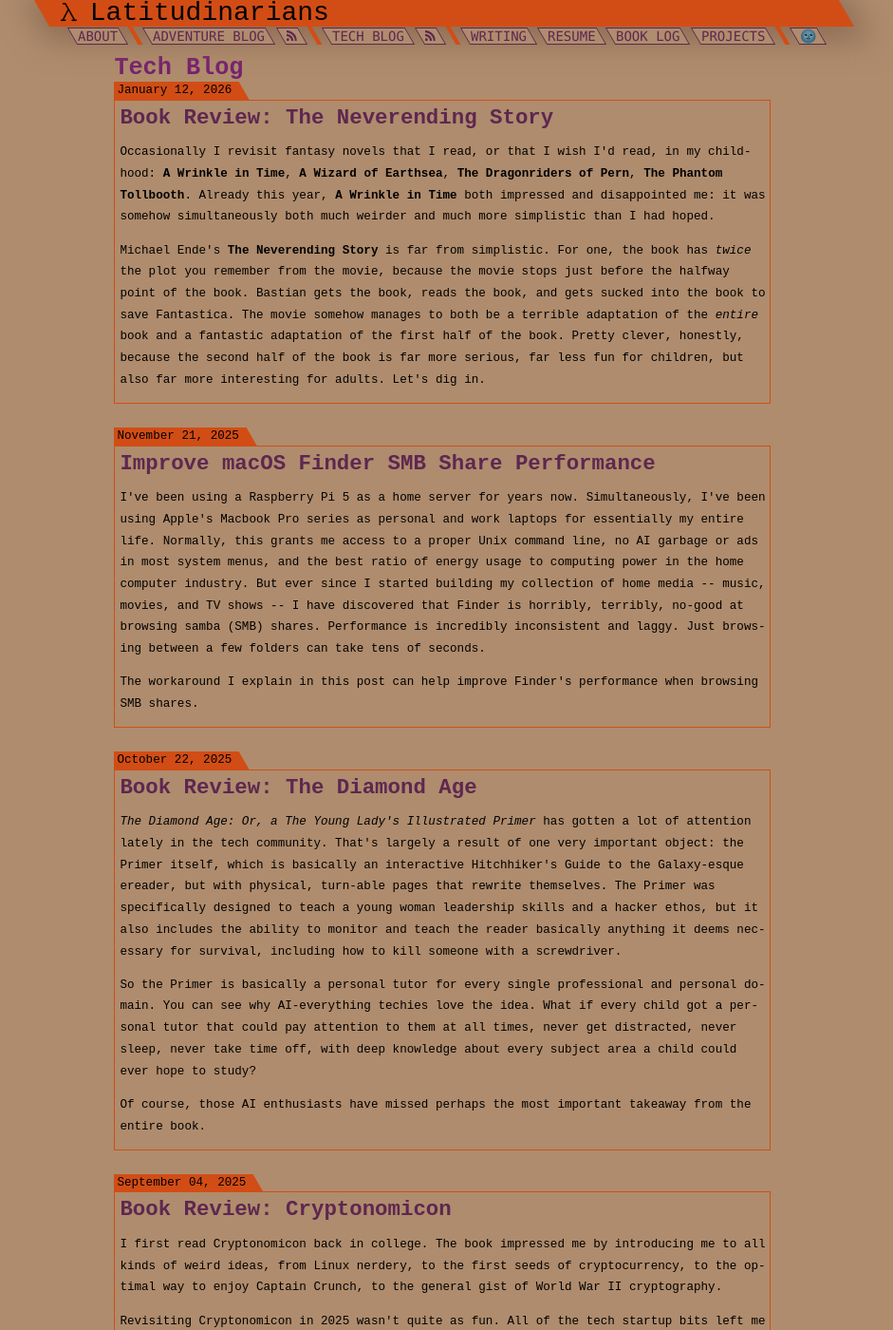
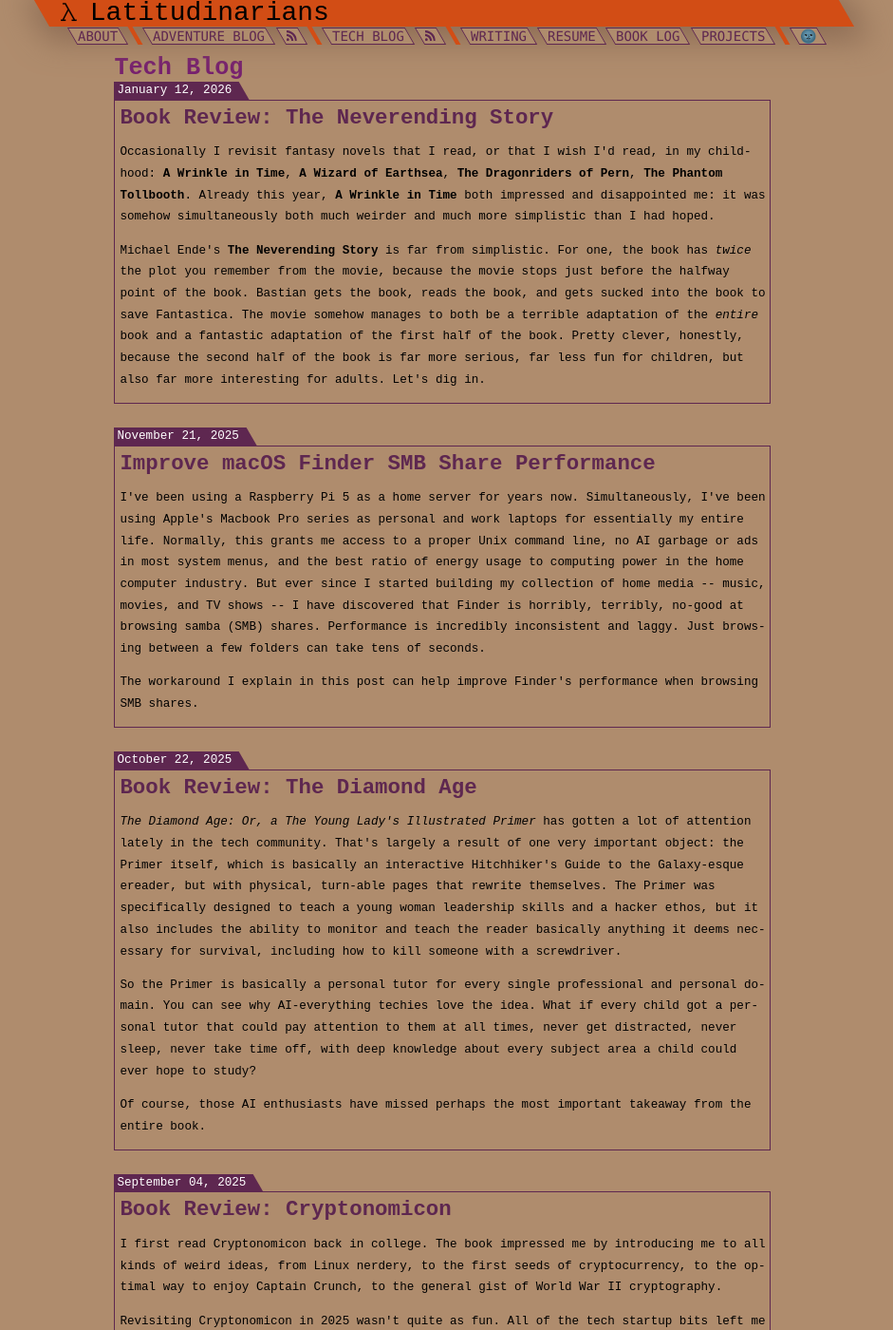
Before and after one commit to nathan-contino/nathan-contino.github.io, a Jekyll site: the page built from _pages/techblog.html, in a window 1280 px wide and 1400 px high. Shown: the whole window at 95% size, without its empty margins (174-1115 px from the left). Built offline with Jekyll 4.4.1, drawn with Linux system fonts in a browser that asks for light colours.

```diff
--- a/_includes/dark.css
+++ b/_includes/dark.css
@@ -6,7 +6,7 @@
 --mainalternative: #D24D15;
 --textcolor: black;
 --code-textcolor: var(--mainalternative);
---mutedtextcolor: grey;
+--mutedtextcolor: #555;
 --menucolor: #8E6D55;
 --theme-toggle-label: "🌚";
 color: var(--textcolor);
--- a/_includes/light.css
+++ b/_includes/light.css
@@ -1,12 +1,12 @@
 --bg: #000000;
 --code-bg: #522C46;
---accent: #5E2750;
+--accent: #99438F;
 --headeraccent: #f37320;
 --main: #f37320;
 --mainalternative: rgb(210, 77, 21);
 --textcolor: white;
 --code-textcolor: var(--mainalternative);
---mutedtextcolor: grey;
+--mutedtextcolor: #555;
 --menucolor: #111;
 --theme-toggle-label: "🌝";
 color: var(--textcolor);
--- a/_includes/lite.css
+++ b/_includes/lite.css
@@ -38,11 +38,22 @@
   z-index: 500;
 }
 
-a {
-  cursor: pointer;
-  cursor: hand;
+menu a {
   color: var(--main);
   text-decoration: none;
+  target: _blank;
+  rel: "noopener noreferrer";
+}
+
+.blog-post a {
+  color: var(--main);
+  text-decoration: none;
+  target: _blank;
+  rel: "noopener noreferrer";
+}
+
+a {
+  color: var(--accent);
   target: _blank;
   rel: "noopener noreferrer";
 }
@@ -679,7 +690,7 @@
 /* blog post folder-ish style */
 
 .blog-post {
-  border: 1px solid var(--mainalternative);
+  border: 1px solid var(--main);
   padding-left: 5px;
   padding-bottom: 0px;
   margin-bottom: 25px;
@@ -687,10 +698,11 @@
 
 blog-date {
   display: flex;
+  color: white;
 }
 
 blog-date > div {
-  background-color: var(--mainalternative);
+  background-color: var(--main);
   line-height: 1em;
   margin-top: 0px;
   margin-bottom: 0px;
@@ -700,10 +712,10 @@
 
 blog-date::after {
   content: ' ';
-  background: var(--mainalternative);
+  background: var(--main);
   flex: 0 20px;
   transform: skewX(30deg) translateX(-10px);
-  border-left: 20px var(--mainalternative);
+  border-left: 20px var(--main);
   z-index: 9;
 }
 
--- a/_layouts/default.html
+++ b/_layouts/default.html
@@ -188,7 +188,7 @@
           </mobile-menu>
         </nav>
       </header>
-      <div id="page-container">
+      <main id="page-container">
         <div id="content-wrap">
 
           <!-- used to load all actual content (about page, blog, resume, etc) -->
@@ -245,6 +245,6 @@
           </div>
         </footer>
       </div>
-    </div>
+    </main>
   </body>
 </html>
```
